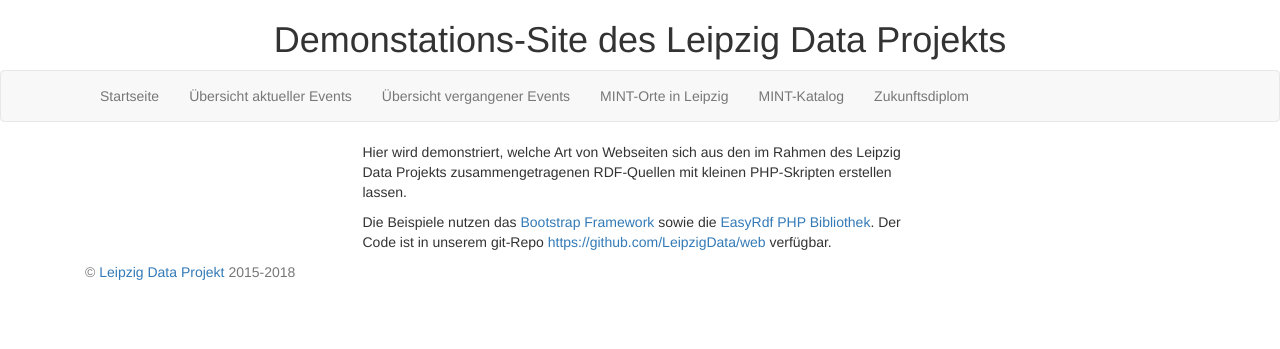
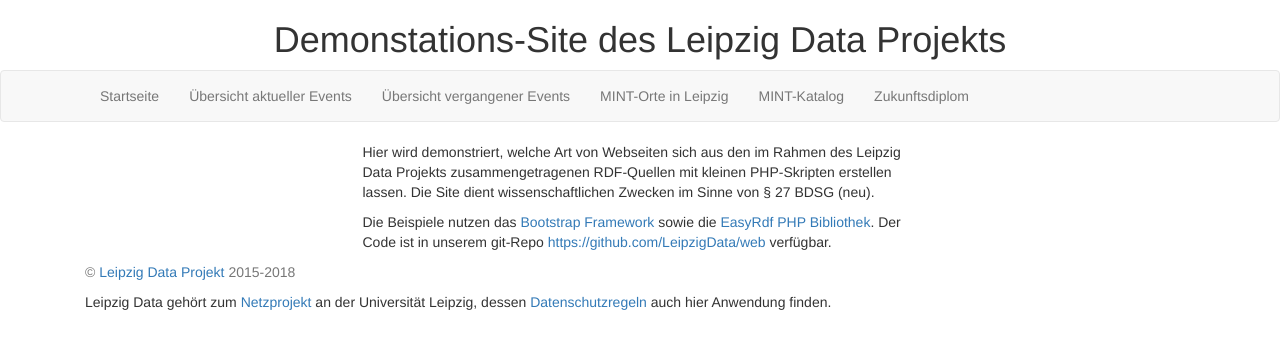
Before and after one commit to LeipzigData/web, a PHP site: page / in a window 1280 px wide. Shown: the top 349 px of the page. Run offline with PHP 8.4, Linux system fonts and the light colour scheme.

Commit message:
DS-Regeln ergänzt

```diff
--- a/info/index.php
+++ b/info/index.php
@@ -10,9 +10,11 @@ $content='
 <div class="container">
 <div class="row">
 <div  class="col-lg-3 col-sm-1"></div><div  class="col-lg-6 col-sm-10">
+
 <p>Hier wird demonstriert, welche Art von Webseiten sich aus den im Rahmen des
 Leipzig Data Projekts zusammengetragenen RDF-Quellen mit kleinen PHP-Skripten
-erstellen lassen.  </p>
+erstellen lassen.  Die Site dient wissenschaftlichen Zwecken im Sinne von § 27
+BDSG (neu). </p>
 
 <p>Die Beispiele nutzen das <a href="http://getbootstrap.com" >Bootstrap
 Framework</a> sowie die <a href="http://www.easyrdf.org/" >EasyRdf PHP
--- a/info/layout.php
+++ b/info/layout.php
@@ -61,6 +61,7 @@ function pageFooter() {
       <div class="container">
     <div class="footer">
         <p class="text-muted">&copy; <a href="http://leipzig-data.de">Leipzig Data Projekt</a> 2015-2018 </p>
+        <p class="text-left">Leipzig Data gehört zum <a href="http://leipzig-data.de/impressum/">Netzprojekt</a> an der Universität Leipzig, dessen <a href="http://leipzig-data.de/impressum/">Datenschutzregeln</a> auch hier Anwendung finden. </p>
       </div>
     </div>
     <!-- jQuery (necessary for Bootstrap JavaScript plugins) -->
```
